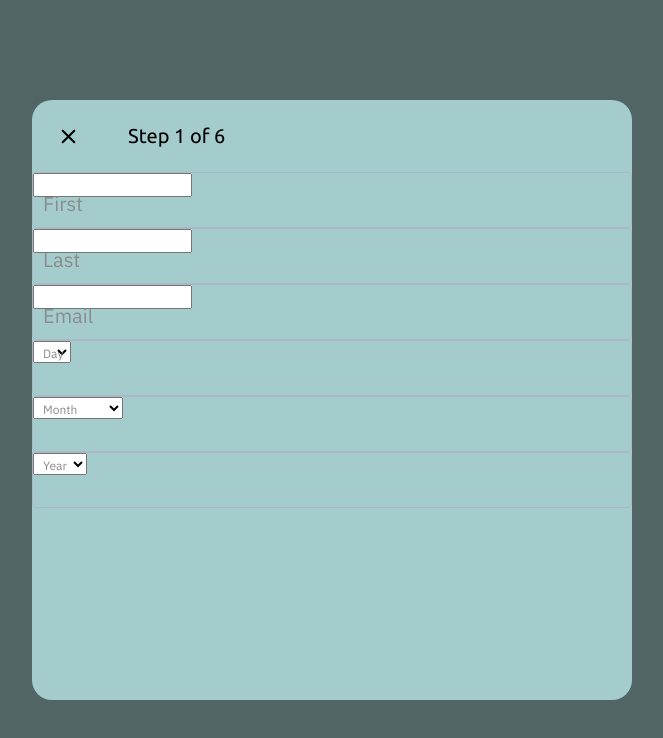
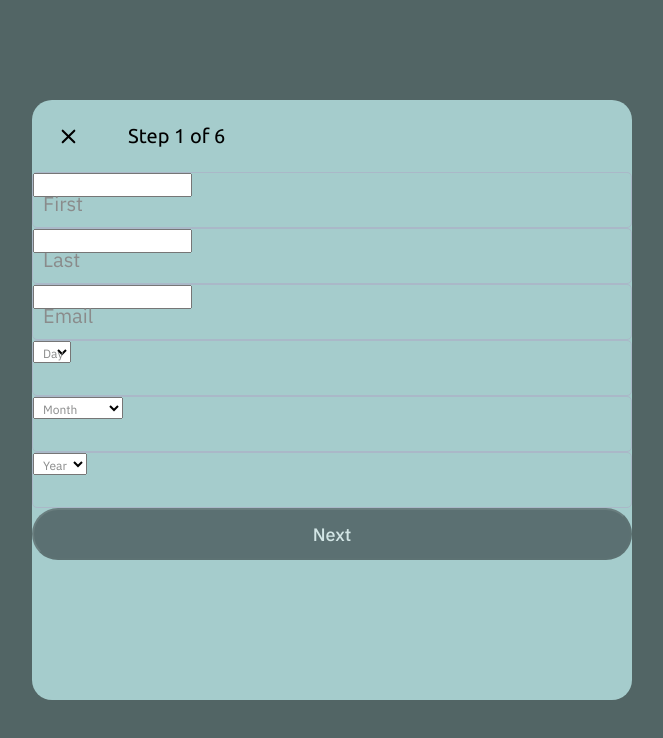
Before and after one commit to Kribbz0r/TwitterFrontend, a React (Create React App) app: page / in a window 1280 px wide. Both pictures are taken after a click on the element 376 px from the left and 136 px from the top of the page. Shown: the top 738 px of the page, without its empty margins (308-971 px from the left). Built offline with nearby package versions, Linux system fonts and the light colour scheme.

Commit message:
adds next button to registration form

```diff
--- a/src/components/validatedInput/ValidatedInput.tsx
+++ b/src/components/validatedInput/ValidatedInput.tsx
@@ -21,7 +21,8 @@ export const ValidatedInput: React.FC<ValidatedUserInputProps> = ({ changeValue,
         // active and valid error
         // Received `false` for a non-boolean attribute `active`.
         // Received `true` for a non-boolean attribute `valid`.
-        // Something is wrong with redux settings
+        // cant pass boolean in html.
+        // Styled components should be able to handle this i think
         active: false,
         valid: true,
         typedIn: false,
--- a/src/features/register/components/registerModal/forms/FormOne.tsx
+++ b/src/features/register/components/registerModal/forms/FormOne.tsx
@@ -1,10 +1,11 @@
 import React, { useState, useEffect } from 'react'
-import { ValidateName } from '../../../../../services/Validators';
-import { ValidatedInput } from '../../../../../components/validatedInput/ValidatedInput';
+import { useSelector, UseSelector } from 'react-redux';
+import { RootState } from '../../../../../redux/Store';
 import './formOne.css'
 import { RegisterDateInput } from '../registerDateInput/RegisterDateInput';
 import { RegisterNameInputs } from '../registerNameInput/RegisterNameInputs';
 import { RegisterEmailInput } from '../registerEmailInput/RegisterEmailInput';
+import { StyledNextBtn } from '../../registrationNextBtn/RegisterNextBtn';
 
 interface FormOneState {
     firstName: string;
@@ -16,21 +17,21 @@ interface FormOneState {
 
 export const FormOne: React.FC = () => {
 
-    const [stepOneState, setStepOneState] = useState<FormOneState>({
-        firstName: "",
-        lastName: "",
-        email: "",
-        dateOfBirth: ""
-    });
+    const registerState = useSelector((state: RootState) => state.register);
 
 
-    const updateUser = (e: React.ChangeEvent<HTMLInputElement>): void => {
-        setStepOneState({ ...stepOneState, [e.target.name]: e.target.value });
-    }
+    const [btnActive, setBtnActive] = useState<boolean>(false)
+
+
 
     useEffect(() => {
-        console.log("New State: ", stepOneState);
-    }, [stepOneState])
+        if (registerState.dateOfBirthValid && registerState.emailValid && registerState.firstNameValid && registerState.lastNameValid) {
+            setBtnActive(true);
+        } else {
+            setBtnActive(false);
+        }
+
+    }, [registerState])
 
     return (
         <div className='registerStepOneContainer'>
@@ -39,6 +40,9 @@ export const FormOne: React.FC = () => {
                 <RegisterEmailInput />
                 <RegisterDateInput />
             </div>
+            <StyledNextBtn disabled={!btnActive} color={"black"} active={btnActive} onClick={() => console.log("Click for next page")}>
+                Next
+            </StyledNextBtn>
 
         </div>
     )
--- /dev/null
+++ b/src/features/register/components/registrationNextBtn/RegisterNextBtn.tsx
@@ -0,0 +1,13 @@
+import styled from "styled-components";
+import { StyledNextBtnProps } from "../../../utils/GlogalInterfaces";
+
+export const StyledNextBtn = styled.button<StyledNextBtnProps>`
+width: 100%;
+height: 52px;
+color: white;
+font-size: 18px;
+background-color: ${(props => props.color === 'blue' ? props.theme.colors.blue : props.theme.colors.black)};
+opacity: ${(props => props.active ? 1.0 : 0.5)} ;
+border-radius: 50px;
+cursor:${(props) => props.active ? "pointer" : "auto"};
+`
--- a/src/features/utils/GlogalInterfaces.tsx
+++ b/src/features/utils/GlogalInterfaces.tsx
@@ -34,3 +34,9 @@ export interface ValidatedInputState {
     labelColor: string;
     value: string;
 }
+
+export interface StyledNextBtnProps {
+    active: boolean;
+    theme: Theme;
+    color: string;
+}
```
